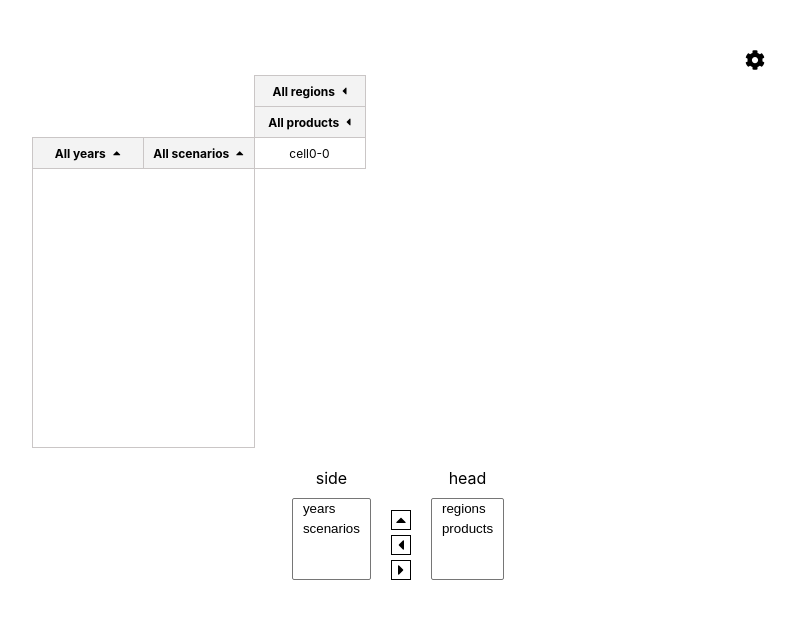
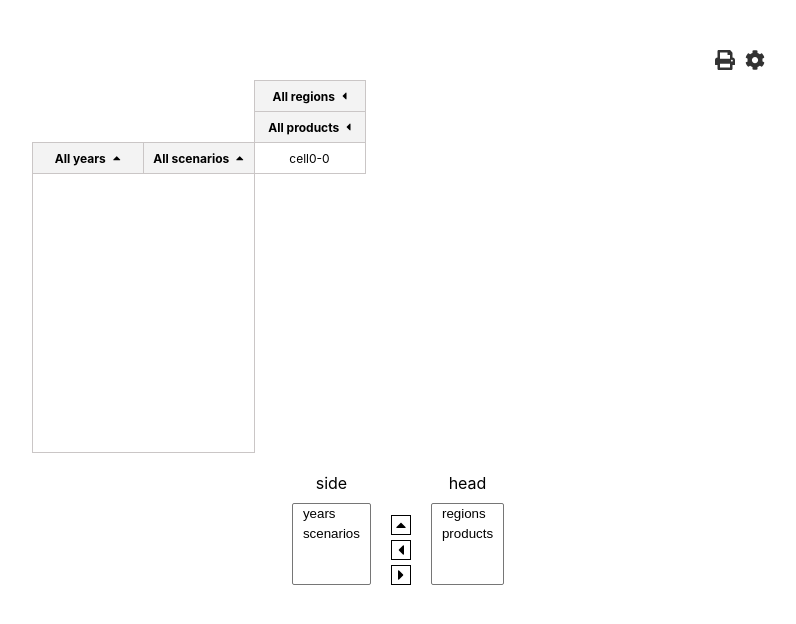
Before and after one commit to cherginets/cube, a React (Create React App) app: page / in a window 1280 px wide. Shown: the top 624 px of the page, without its empty margins (242-1038 px from the left). Built offline with nearby package versions, Linux system fonts and the light colour scheme.

Commit message:
fa fixes

```diff
--- a/src/components/Cube.js
+++ b/src/components/Cube.js
@@ -1,10 +1,10 @@
 import React, {Component} from 'react';
 import CubeTable from "./CubeTable";
 import CubeSettingsPanel from "./CubeSettingsPanel";
+
 import { library } from '@fortawesome/fontawesome-svg-core'
-import { faCaretUp, faCaretDown, faCaretLeft, faCaretRight, faCog } from '@fortawesome/free-solid-svg-icons'
-
-library.add(faCaretUp, faCaretDown, faCaretLeft, faCaretRight, faCog);
+import { faCaretUp, faCaretDown, faCaretLeft, faCaretRight, faCog, faPrint } from '@fortawesome/free-solid-svg-icons'
+library.add(faCaretUp, faCaretDown, faCaretLeft, faCaretRight, faCog, faPrint);
 
 class Cube extends Component {
     constructor(props) {
--- a/src/components/CubeSettingsPanel.js
+++ b/src/components/CubeSettingsPanel.js
@@ -7,7 +7,8 @@ class CubeSettingsPanel extends Component {
     }
     render() {
         return <div className="cube-settings">
-            <FontAwesomeIcon className="cube-settings-cog" icon={'cog'}/>
+            <FontAwesomeIcon  className="cube-fa cube-m_mla" icon={'print'} title={"Print"}/>
+            <FontAwesomeIcon className="cube-fa cube-m_ml10" icon={'cog'} title={"Settings"}/>
         </div>
     }
 }
--- a/src/index.css
+++ b/src/index.css
@@ -10,6 +10,18 @@ code {
 
 .cube-no-border {
   border: none !important; }
+.cube-fa {
+  font-size: 20px;
+  cursor: pointer;
+  opacity: 0.8; }
+  .cube-fa:hover {
+    opacity: 0.9; }
+  .cube-fa:active {
+    opacity: 1; }
+.cube-m_ml10 {
+  margin-left: 10px; }
+.cube-m_mla {
+  margin-left: auto; }
 
 .cube-table table {
   background-color: white;
@@ -61,10 +73,7 @@ code {
 
 .cube-settings {
   display: flex;
-  margin-bottom: 5px; }
-  .cube-settings-cog {
-    font-size: 20px;
-    margin-left: auto; }
+  margin-bottom: 10px; }
 
 .cube-old-settings {
   display: flex;
--- a/src/styles/_cube.scss
+++ b/src/styles/_cube.scss
@@ -2,4 +2,24 @@
   &-no-border {
     border: none !important;
   }
+  &-fa {
+    font-size: 20px;
+    cursor: pointer;
+    opacity: 0.8;
+    &:hover {
+      opacity: 0.9;
+    }
+    &:active {
+      opacity: 1;
+    }
+  }
+  // Modificators
+  &-m {
+    &_ml10 {
+      margin-left: 10px;
+    }
+    &_mla {
+      margin-left: auto;
+    }
+  }
 }
--- a/src/styles/_settings.scss
+++ b/src/styles/_settings.scss
@@ -1,8 +1,4 @@
 .cube-settings {
   display: flex;
-  margin-bottom: 5px;
-  &-cog {
-    font-size: 20px;
-    margin-left: auto;
-  }
+  margin-bottom: 10px;
 }
```
Also changed, not shown: 1 other file (tests, documents, lock files or other folders).
